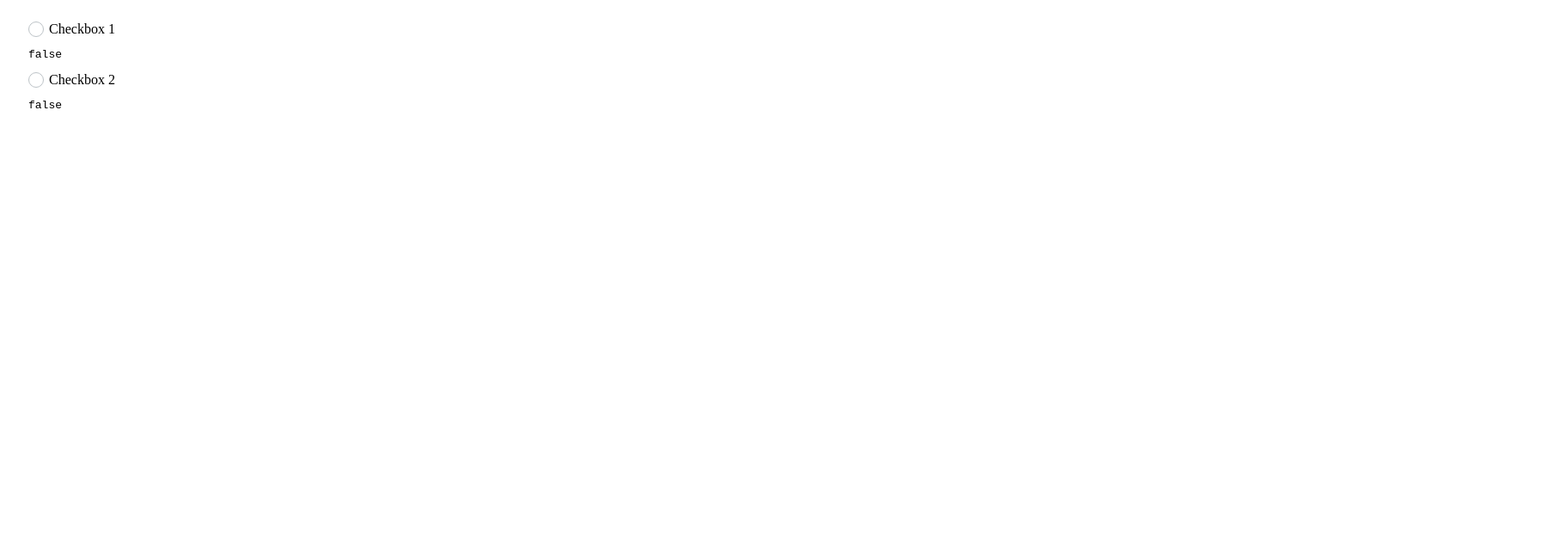
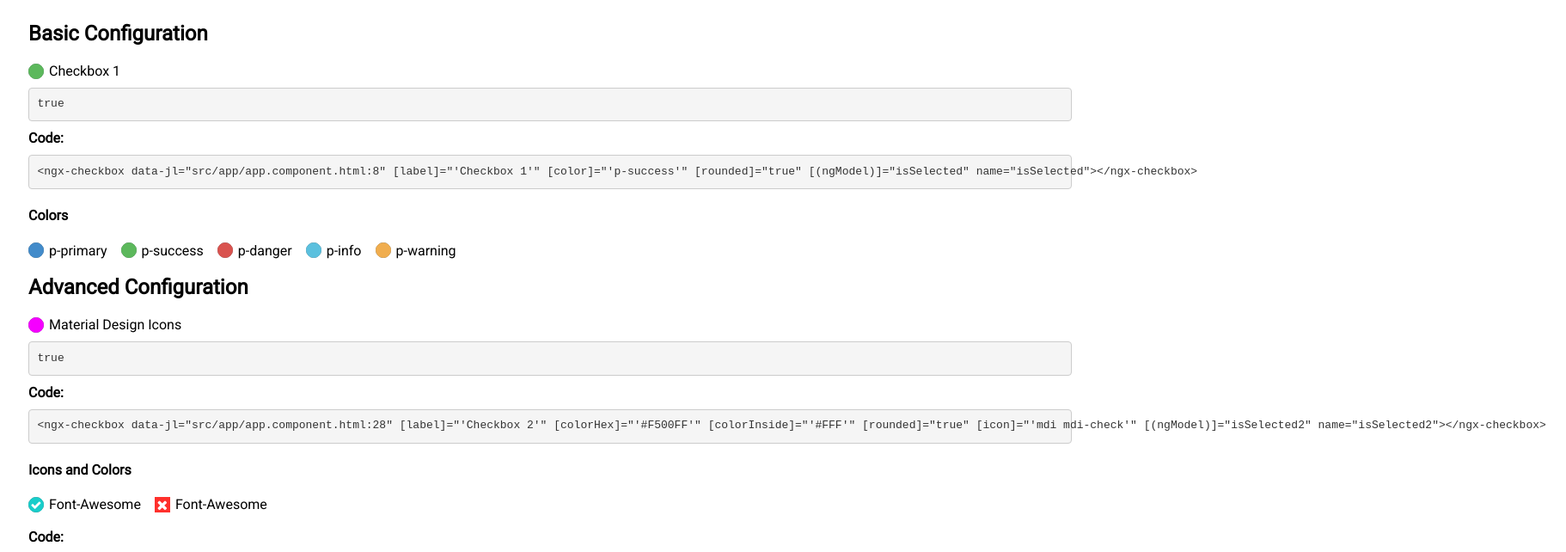
Before and after one commit to rafaelblink/angular-custom-checkbox, an Angular app: page / in a window 1280 px wide. Shown: the top 642 px of the page at 86% size, 1822 px wide, since content can reach past the window. Built offline with nearby package versions, Linux system fonts and the light colour scheme; some icons are missing.

Commit message:
preparing demo page.

```diff
--- a/src/app/app.component.css
+++ b/src/app/app.component.css
@@ -1,3 +1,17 @@
 .container {
     margin: 25px;
 }
+
+pre {
+    display: block;
+    padding: 9.5px;
+    margin: 10px 0;
+    font-size: 13px;
+    line-height: 1.42857143;
+    color: #333;
+    word-break: break-all;
+    word-wrap: break-word;
+    background-color: #f5f5f5;
+    border: 1px solid #ccc;
+    border-radius: 4px;
+}
--- a/src/app/app.component.html
+++ b/src/app/app.component.html
@@ -1,10 +1,40 @@
 <div class="container">
-  <ngx-checkbox [label]="'Checkbox 1'" [colorHex]="'#F500FF'" [colorInside]="'#FFF'" [rounded]="true" [(ngModel)]="isSelected"
-    [icon]="'mdi mdi-check'" name="isSelected"></ngx-checkbox>
-  <pre>{{ isSelected }}</pre>
+
+  <h2>Basic Configuration</h2>
+
+  <ngx-checkbox [label]="'Checkbox 1'" [color]="'p-success'" [rounded]="true" [(ngModel)]="isSelected" name="isSelected"></ngx-checkbox>
+  <pre class="boolean">{{ isSelected }}</pre>
+  <b>Code:</b>
+  <pre><![CDATA[<ngx-checkbox [label]="'Checkbox 1'" [color]="'p-success'" [rounded]="true" [(ngModel)]="isSelected" name="isSelected"></ngx-checkbox>]]></pre>
+
+  <h4>Colors</h4>
+  <ngx-checkbox [label]="'p-primary'" [color]="'p-primary'" [rounded]="true" [(ngModel)]="isSelected" name="isSelected"></ngx-checkbox>
+
+  <ngx-checkbox [label]="'p-success'" [color]="'p-success'" [rounded]="true" [(ngModel)]="isSelected" name="isSelected"></ngx-checkbox>
+
+  <ngx-checkbox [label]="'p-danger'" [color]="'p-danger'" [rounded]="true" [(ngModel)]="isSelected" name="isSelected"></ngx-checkbox>
+
+  <ngx-checkbox [label]="'p-info'" [color]="'p-info'" [rounded]="true" [(ngModel)]="isSelected" name="isSelected"></ngx-checkbox>
+
+  <ngx-checkbox [label]="'p-warning'" [color]="'p-warning'" [rounded]="true" [(ngModel)]="isSelected" name="isSelected"></ngx-checkbox>
 
 
-  <ngx-checkbox [label]="'Checkbox 2'" [colorHex]="'#14CCA9'" [colorInside]="'#FFF'" [rounded]="true" [(ngModel)]="isSelected2"
-    [icon]="'fa fa-bolt'" name="isSelected2"></ngx-checkbox>
-  <pre>{{ isSelected2 }}</pre>
+  <h2>Advanced Configuration</h2>
+
+  <ngx-checkbox [label]="'Material Design Icons'" [colorHex]="'#F500FF'" [colorInside]="'#FFF'" [rounded]="true" [icon]="'mdi mdi-check'"
+    [(ngModel)]="isSelected2" name="isSelected2"></ngx-checkbox>
+  <pre class="boolean">{{ isSelected2 }}</pre>
+  <b>Code:</b>
+  <pre><![CDATA[<ngx-checkbox [label]="'Checkbox 2'" [colorHex]="'#F500FF'" [colorInside]="'#FFF'" [rounded]="true" [icon]="'mdi mdi-check'" [(ngModel)]="isSelected2" name="isSelected2"></ngx-checkbox>]]></pre>
+
+  <h4>Icons and Colors</h4>
+  <ngx-checkbox [label]="'Font-Awesome'" [colorHex]="'#18CDCA'" [colorInside]="'#FFF'" [rounded]="true" [icon]="'fa fa-check'"
+    [(ngModel)]="isSelected2" name="isSelected2"></ngx-checkbox>
+  <ngx-checkbox [label]="'Font-Awesome'" [colorHex]="'#FF302C'" [colorInside]="'#FFF'" [rounded]="false" [icon]="'fa fa-times'"
+    [(ngModel)]="isSelected2" name="isSelected2"></ngx-checkbox>
+  <br>
+  <br>
+  <b>Code:</b>
+  <pre><![CDATA[  <ngx-checkbox [label]="'Font-Awesome'" [colorHex]="'#18CDCA'" [colorInside]="'#FFF'" [rounded]="true" [icon]="'fa fa-check'" [(ngModel)]="isSelected2" name="isSelected2"></ngx-checkbox>]]></pre>
+  <pre><![CDATA[  <ngx-checkbox [label]="'Font-Awesome'" [colorHex]="'#FF302C'" [colorInside]="'#FFF'" [rounded]="false" [icon]="'fa fa-times'" [(ngModel)]="isSelected2" name="isSelected2"></ngx-checkbox>]]></pre>
 </div>
--- a/src/app/app.component.ts
+++ b/src/app/app.component.ts
@@ -7,6 +7,6 @@ import { Component } from '@angular/core';
 })
 export class AppComponent {
   title = 'app';
-  isSelected: boolean = false;
-  isSelected2: boolean = false;
+  isSelected: boolean = true;
+  isSelected2: boolean = true;
 }
--- a/src/index.html
+++ b/src/index.html
@@ -1,5 +1,6 @@
 <!doctype html>
 <html lang="en">
+
 <head>
   <meta charset="utf-8">
   <title>AngularCustomCheckbox</title>
@@ -7,8 +8,11 @@
 
   <meta name="viewport" content="width=device-width, initial-scale=1">
   <link rel="icon" type="image/x-icon" href="favicon.ico">
+  <link href="https://fonts.googleapis.com/css?family=Roboto" rel="stylesheet">
 </head>
+
 <body>
   <app-root></app-root>
 </body>
+
 </html>
--- a/src/styles.css
+++ b/src/styles.css
@@ -1 +1,5 @@
 /* You can add global styles to this file, and also import other style files */
+
+body {
+    font-family: 'Roboto', sans-serif;
+}
```
